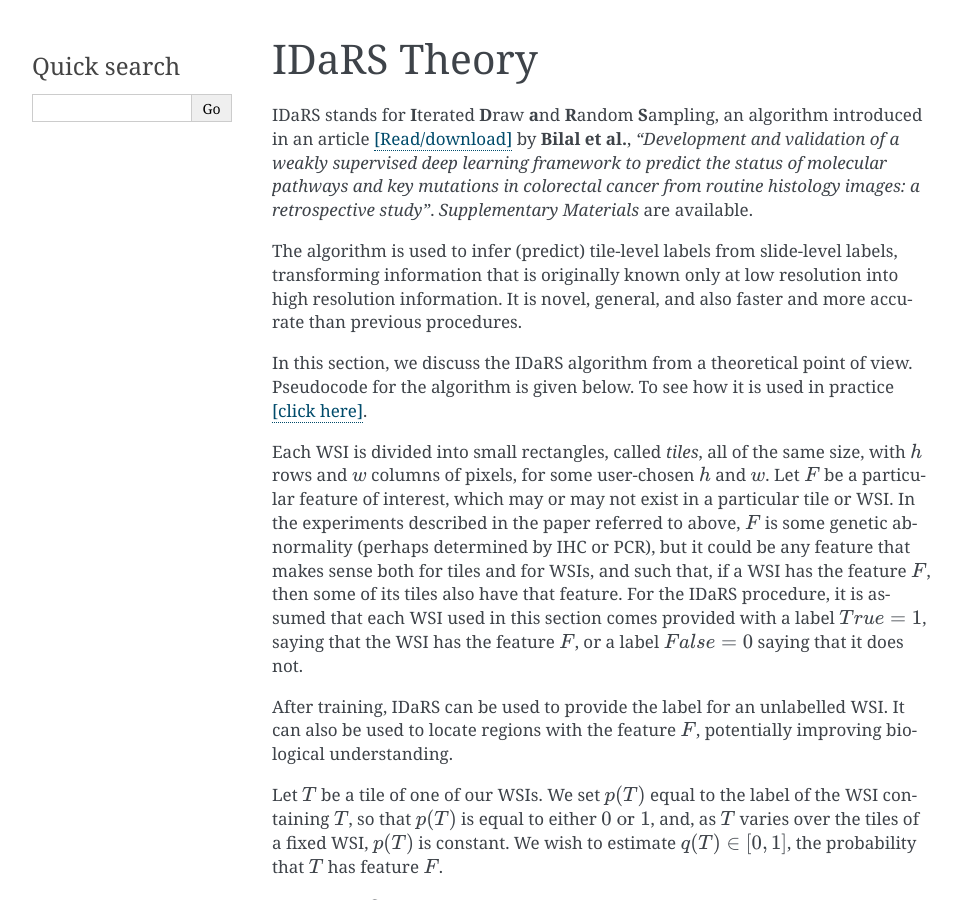
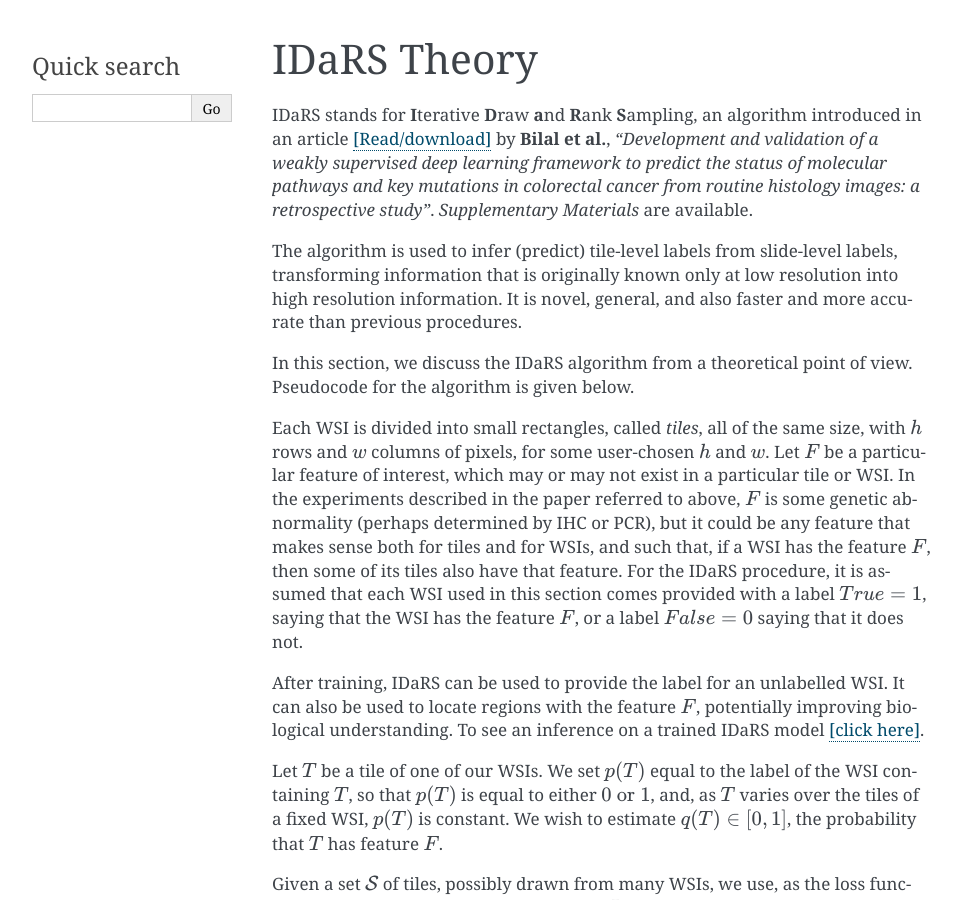
Before and after one commit to TissueImageAnalytics/tiatoolbox, a Sphinx documentation site: the page built from docs/algorithms/theory-idars.rst, in a window 1280 px wide and 900 px high. Shown: the whole window, without its empty margins (148-1109 px from the left). Built offline with Sphinx 7.4.7, drawn with Linux system fonts in a browser that asks for light colours; pages that are not in the unit, such as notebooks, are missing from menus; the version number is read from the project's files by our own code.

Commit message:
Update theory-idars.rst

```diff
--- a/docs/algorithms/theory-idars.rst
+++ b/docs/algorithms/theory-idars.rst
@@ -1,7 +1,7 @@
 IDaRS Theory
 ====================
 
-IDaRS stands for **I**\ terated **D**\ raw **a**\ nd **R**\ andom **S**\ ampling,
+IDaRS stands for **I**\ terative **D**\ raw **a**\ nd **R**\ ank **S**\ ampling,
 an algorithm introduced in an article
 `[Read/download]
 <https://www.thelancet.com/journals/land$ig/article/PIIS2589-7500(2100180-1/fulltext>`_
@@ -18,9 +18,7 @@ It is novel, general, and also faster and more accurate than
 previous procedures.
 
 In this section, we discuss the IDaRS algorithm from a theoretical
-point of view. Pseudocode for the algorithm is given below. To see how it
-is used in practice `[click here]
-<https://github.com/TissueImageAnalytics/tiatoolbox/blob/doc-idars/examples/inference-pipelines/idars.ipynb>`_.
+point of view. Pseudocode for the algorithm is given below.
 
 Each WSI is divided into small rectangles, called *tiles*, all of the
 same size, with
@@ -42,6 +40,8 @@ it does not.
 After training, IDaRS can be used to provide the label for an
 unlabelled WSI. It can also be used to locate regions with the
 feature :math:`F`, potentially improving biological understanding.
+To see an inference on a trained IDaRS model `[click here]
+<https://github.com/TissueImageAnalytics/tiatoolbox/blob/doc-idars/examples/inference-pipelines/idars.ipynb>`_.
 
 Let :math:`T` be a tile of one of our WSIs. We set :math:`p(T)`
 equal to the label of the WSI containing :math:`T`, so that :math:`p(T)`
```
